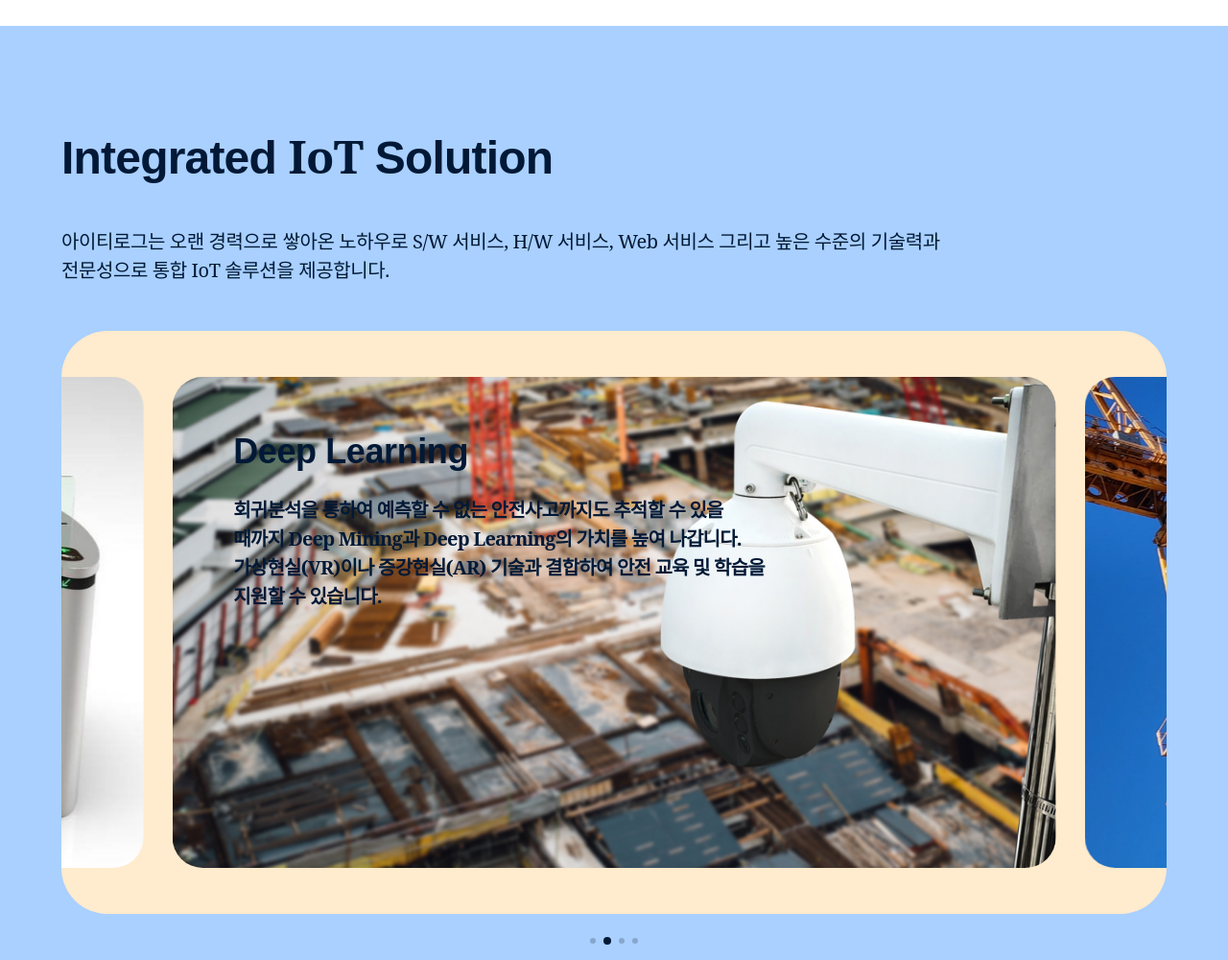
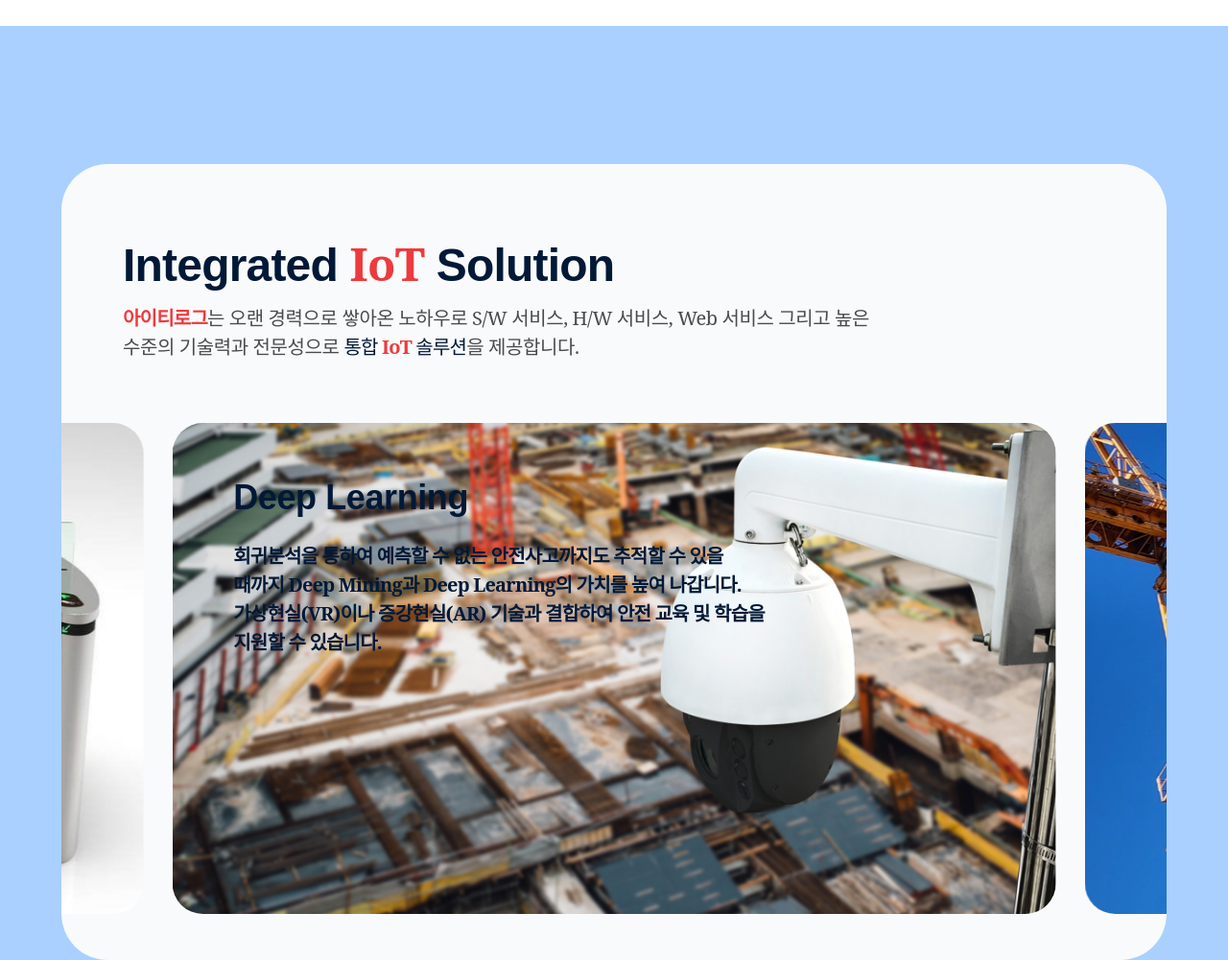
Before and after one commit to kwngmin/itlog_new_homepage, a plain HTML site: page index.html in a window 1280 px wide. Shown: the part 1840-2841 px from the top of the page at 96% size. Drawn offline with Linux system fonts and the light colour scheme; a web font is replaced by a local one.

Commit message:
캐로셀 텍스트 테스트

```diff
--- a/index.html
+++ b/index.html
@@ -354,17 +354,18 @@
       <!-- 통합 IoT 솔루션 -->
       <article class="product">
         <div class="product-container">
+          <div class="productSwiper-container">
             <div class="product-title">
               <h2 class="" data-aos="fade-up">
                 integrated <span class="">IoT</span> Solution
               </h2>
               <h6 class="aos-delay" data-aos="fade-up" data-aos-delay="100">
-              아이티로그는 오랜 경력으로 쌓아온 노하우로 S/W 서비스, H/W 서비스,
-              Web 서비스 그리고 높은 수준의 기술력과 전문성으로 통합 IoT
-              솔루션을 제공합니다.
+                <span>아이티로그</span>는 오랜 경력으로 쌓아온 노하우로 S/W
+                서비스, H/W 서비스, Web 서비스 그리고 높은 수준의 기술력과
+                전문성으로 <strong>통합 <span>IoT</span> 솔루션</strong>을
+                제공합니다.
               </h6>
             </div>
-          <div class="productSwiper-container">
             <div class="swiper-wrapper">
               <div class="swiper-slide">
                 <img
--- a/src/css/main.css
+++ b/src/css/main.css
@@ -371,7 +371,6 @@ h3.knowhow-description * {
 
 .product {
   width: 100%;
-  text-align: left;
   background-color: #a9d0ff;
   padding: 6rem 0;
 }
@@ -390,23 +389,36 @@ h3.knowhow-description * {
 }
 
 .product-title {
-  margin: 0;
+  padding: 0 4rem;
+  margin-top: 1rem;
+  margin-bottom: 4rem;
   width: 100%;
   /* padding: 0 4rem; */
 }
 
 .product-title h2 {
-  padding-bottom: 2rem;
+  font-family: "Spoqa Han Sans Neo", sans-serif;
   line-height: 5rem;
+}
+.product-title h2 span,
+.product-title h6 span {
+  color: #ee3a3d;
+  font-weight: 700;
+}
+
+.product-title h6 strong {
+  font-weight: 500;
 }
 
 .product-title h6 {
   width: 80%;
   line-height: 1.5;
+  color: rgb(0 0 0 / 0.7);
+  word-break: keep-all;
 }
 
 .productSwiper-container {
-  background-color: blanchedalmond;
+  background-color: rgb(249, 250, 251);
   width: 100%;
   /* height: 63rem; */
   overflow: hidden;
```
Lines whose indentation alone changed are shown as unchanged.
